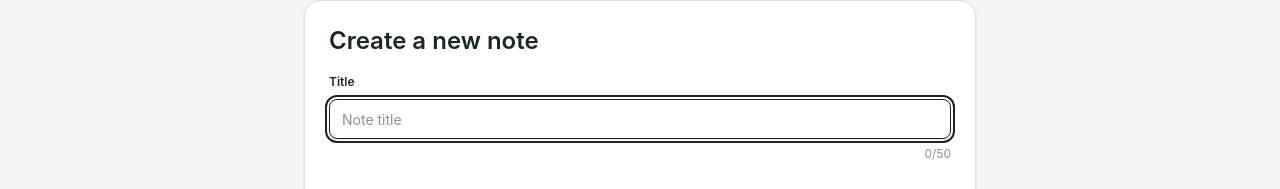
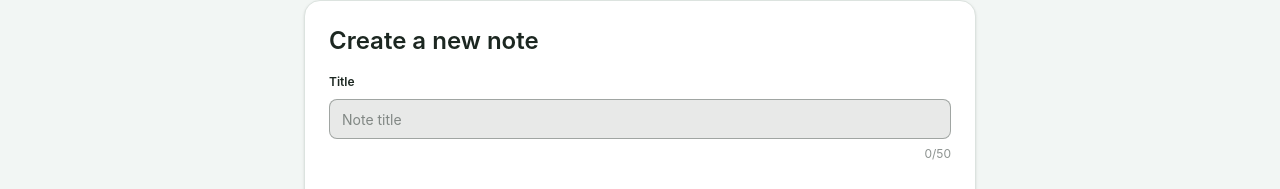
Before and after one commit to jokerghosts/think-board-quera, a React (Vite) app: page /notes/new in a window 1280 px wide. Shown: the part 145-334 px from the top of the page. Built offline with nearby package versions, Linux system fonts and the light colour scheme; no server answers.

Commit message:
style: tint the input background on focus instead of a double border

```diff
--- a/src/index.css
+++ b/src/index.css
@@ -81,3 +81,24 @@ body,
 #root {
   min-height: 100%;
 }
+
+/*
+  Focused inputs: daisyUI draws an outline 2px outside the border, which looks like a second border.
+  Instead, keep one border and tint the background a little (lighter in dark mode, darker in light mode).
+*/
+.input:focus,
+.input:focus-within,
+.textarea:focus,
+.select:focus,
+.select:focus-within {
+  outline: none;
+  box-shadow: none;
+  background-color: color-mix(in oklab, var(--color-base-content) 9%, var(--color-base-100));
+}
+
+/* A softer border while focused (red error borders stay red). */
+.input:not(.input-error):is(:focus, :focus-within),
+.textarea:not(.textarea-error):focus,
+.select:is(:focus, :focus-within) {
+  --input-color: color-mix(in oklab, var(--color-base-content) 35%, transparent);
+}
```
